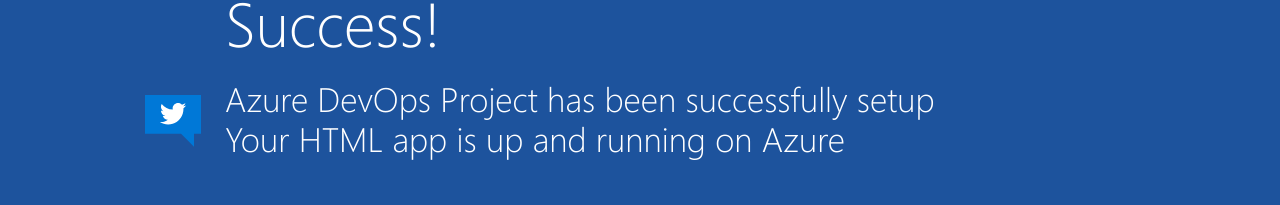
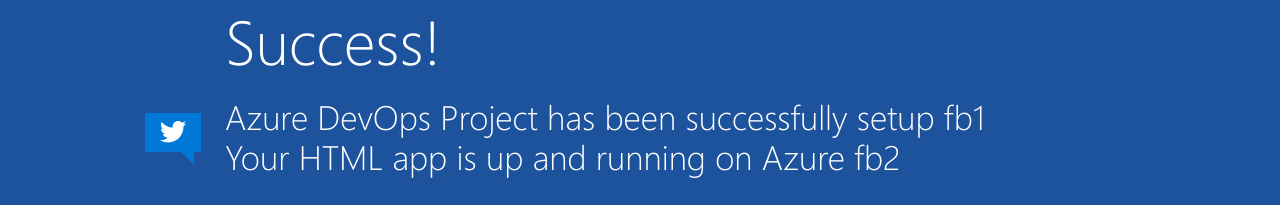
Before and after one commit to CodeGitti/sample-project, a plain HTML site: page index.html in a window 1280 px wide. Shown: the part 392-597 px from the top of the page. Drawn offline with Linux system fonts and the light colour scheme.

Commit message:
fb1 changes

```diff
--- a/index.html
+++ b/index.html
@@ -1,4 +1,4 @@
- <!Doctype html>
+i <!Doctype html>
 <html>
 
 <head>
@@ -19,8 +19,8 @@
         </div>
             <div class="content-body">
                 <div class="success-text">Success!</div>
-                <div class="description line-1"> Azure DevOps Project has been successfully setup</div>
-                <div class="description line-2"> Your HTML app is up and running on Azure</div>
+                <div class="description line-1"> Azure DevOps Project has been successfully setup fb1</div>
+                <div class="description line-2"> Your HTML app is up and running on Azure fb2</div>
                 <div class="next-steps-container">
                     <div class="next-steps-header">Next up</div>
                     <div class="next-steps-body">
```
